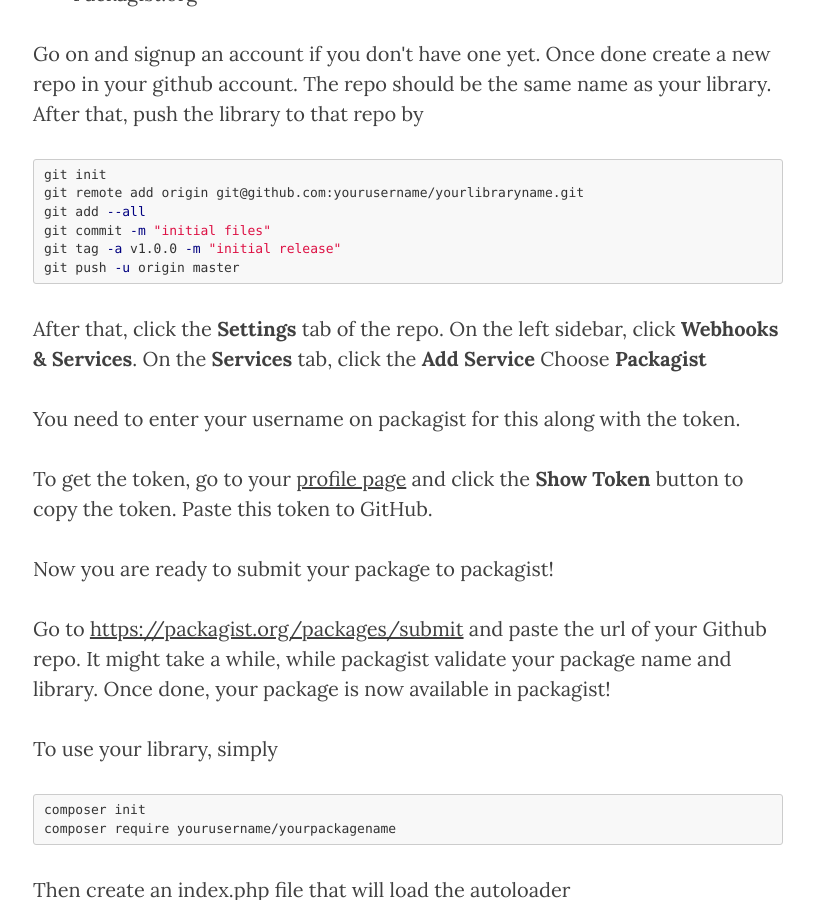
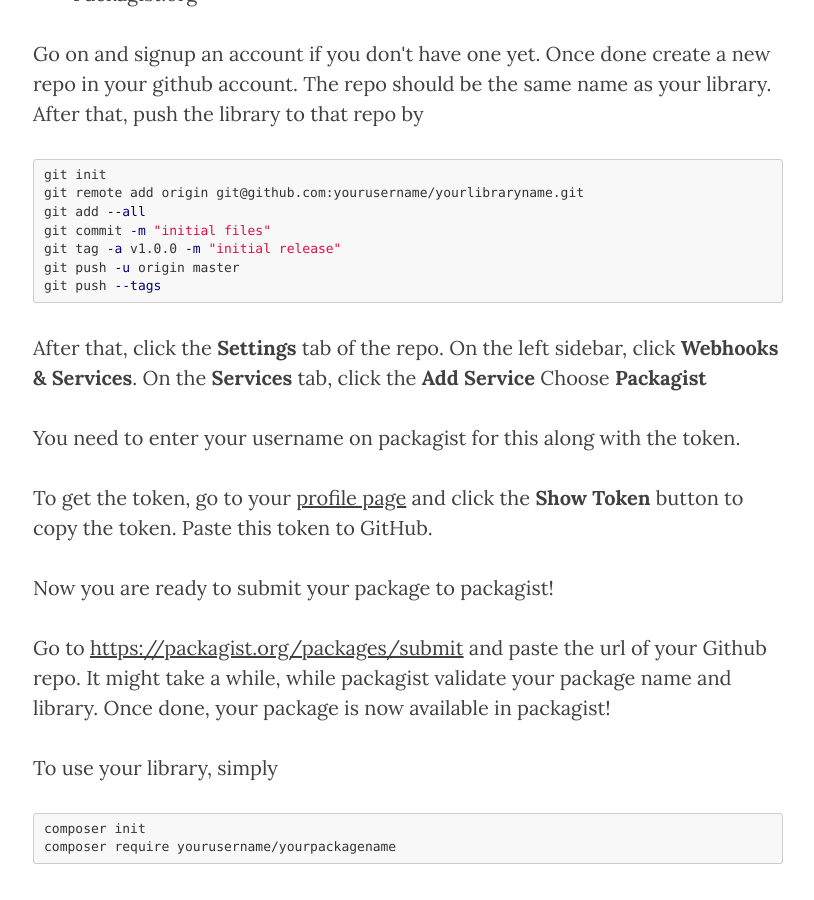
Before and after one commit to buonzz/buonzz.github.io, a Jekyll site: the page built from _posts/2016-02-28-creating-composer-package-library.html, in a window 1280 px wide and 900 px high, scrolled down 4956 px. Shown: the whole window, without its empty margins (232-1046 px from the left). Built offline with Jekyll 4.4.1, drawn with Linux system fonts in a browser that asks for light colours; nearby versions of some CDN libraries; comment, search, counter and statistics services are not loaded.

Commit message:
forgot push tags

```diff
--- a/_posts/2016-02-28-creating-composer-package-library.html
+++ b/_posts/2016-02-28-creating-composer-package-library.html
@@ -148,6 +148,7 @@
 git commit -m "initial files"
 git tag -a v1.0.0 -m "initial release"
 git push -u origin master
+git push --tags
 {% endhighlight %}
 
 <p>After that, click the <b>Settings</b> tab of the repo. On the left sidebar, click <b>Webhooks &amp; Services</b>. On the <b>Services</b> tab, click the <b>Add Service</b> Choose <b>Packagist</b></p>
```
